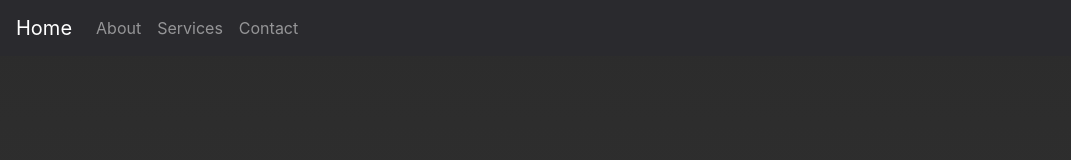
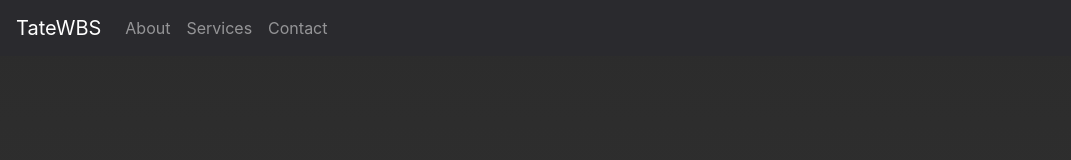
Before and after one commit to TateFowble/tatewbs_old, a React (Create React App) app: page / in a window 1280 px wide. Shown: the top 160 px of the page, without its empty margins (0-1071 px from the left). Built offline with nearby package versions, Linux system fonts and the light colour scheme.

Commit message:
new logo design

```diff
--- a/src/components/Footer/Footer.js
+++ b/src/components/Footer/Footer.js
@@ -8,7 +8,8 @@ import github from '../../assets/icons/github.svg';
 import discord from '../../assets/icons/discord.svg';
 import twitch from '../../assets/icons/twitch.svg';
 import youtube from '../../assets/icons/youtube.svg';
-import logo from '../../assets/images/logo.svg';
+// import logo from '../../assets/images/logo.svg';
+import logo from '../../assets/images/tatewbs-logo.png';
 
 
 function Footer() {
--- a/src/components/Navigation/Navigation.js
+++ b/src/components/Navigation/Navigation.js
@@ -8,7 +8,7 @@ function Navigation () {
     return (
         <div>
             <nav class="navbar navbar-expand-md navbar-dark">
-                <Link class="navbar-brand" to="/">Home</Link>
+                <Link class="navbar-brand" to="/">TateWBS</Link>
                 <button class="navbar-toggler" type="button" data-toggle="collapse" data-target="#collapsibleNavbar">
                     <span class="navbar-toggler-icon"></span>
                 </button>
```
Also changed, not shown: src/assets/images/tatewbs-logo.png (added).
